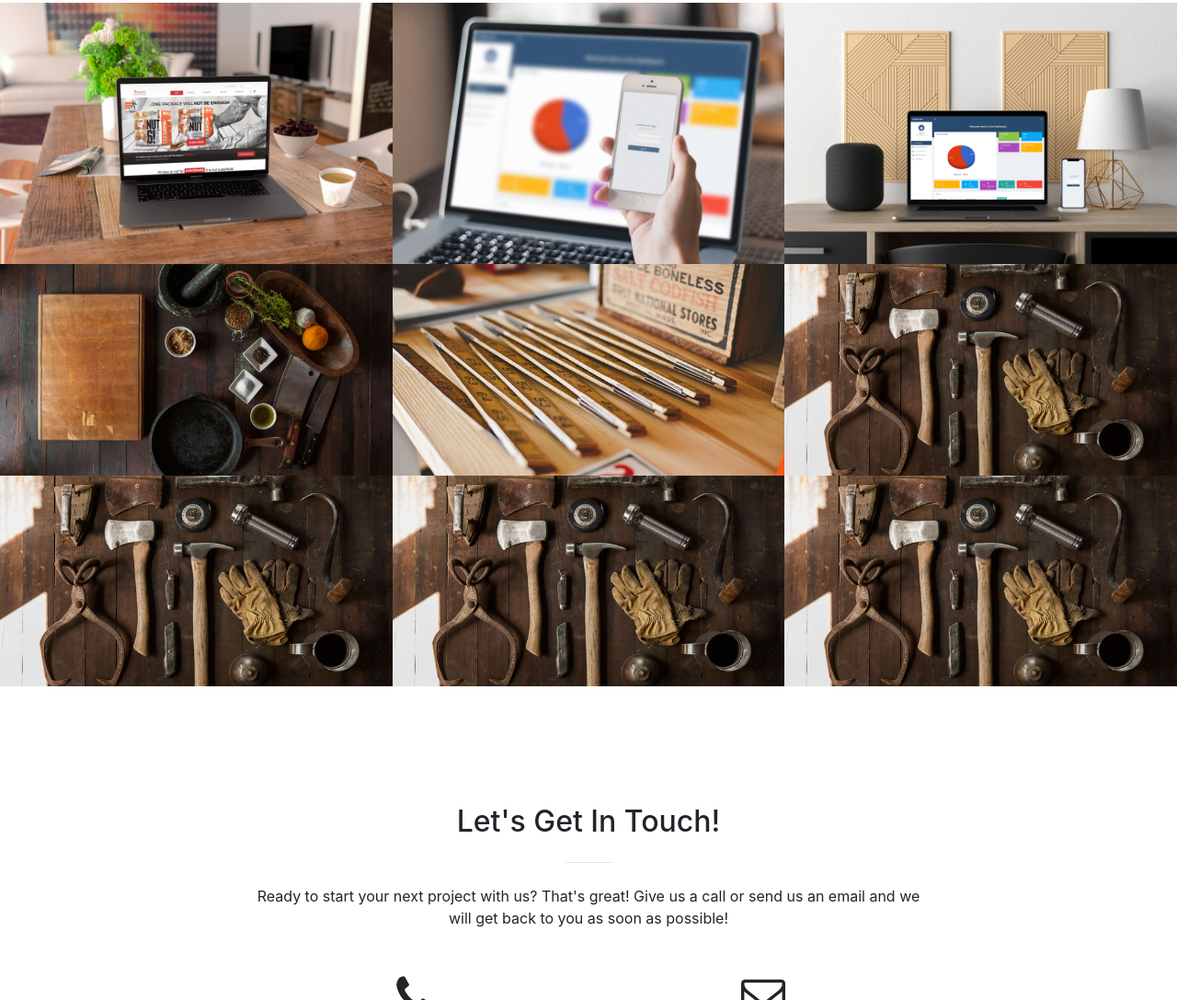
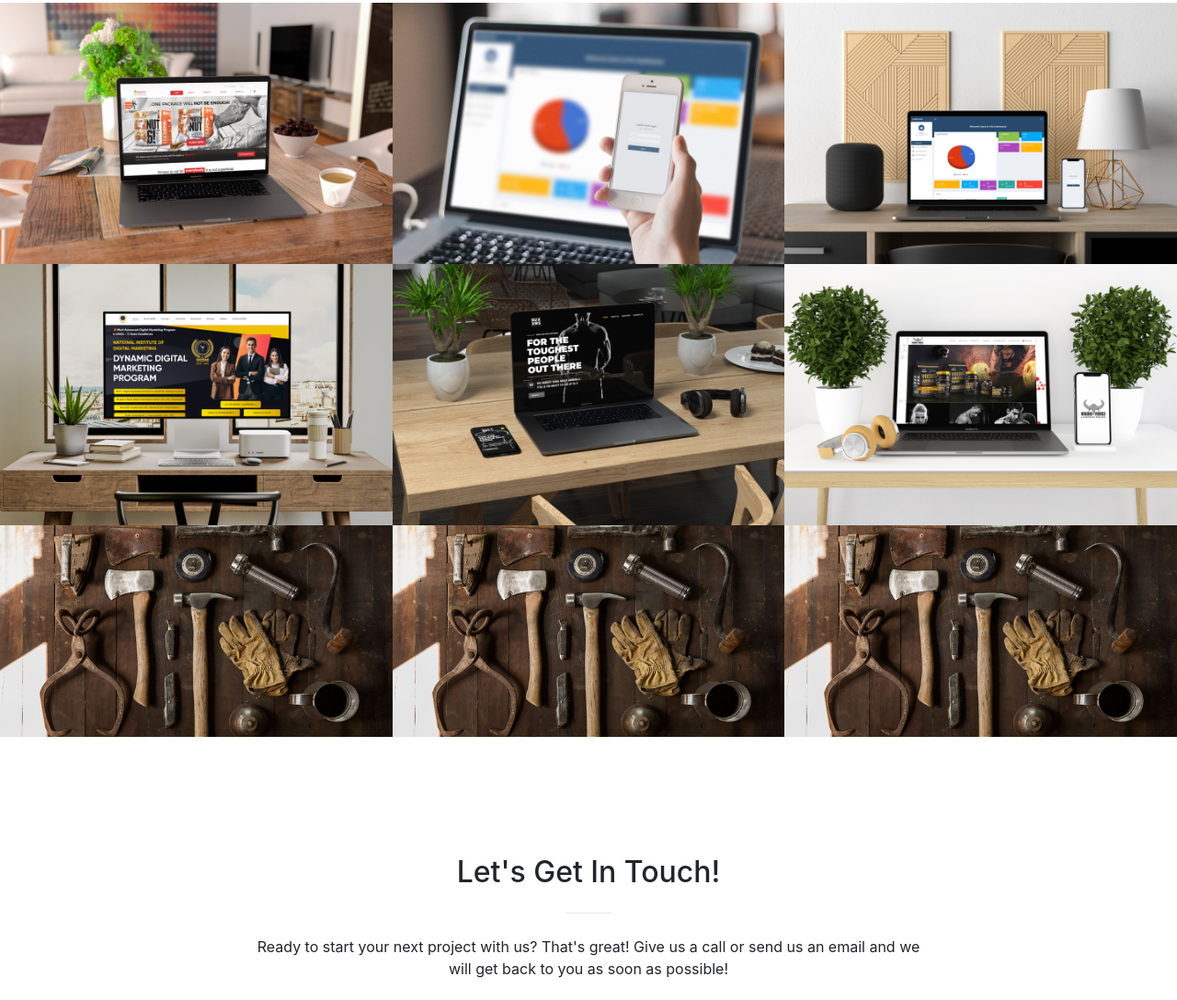
Before and after one commit to dheeraj-ashokan/dheeraj-ashokan.github.io, a website with bundled scripts: page index.html in a window 1280 px wide. Shown: the part 2200-3287 px from the top of the page at 92% size. Built offline with nearby package versions, Linux system fonts and the light colour scheme.

Commit message:
Update index.html

```diff
--- a/index.html
+++ b/index.html
@@ -233,7 +233,7 @@
           </div>
           <div class="col-lg-4 col-sm-6">
             <a class="portfolio-box" href="https://docs.google.com/spreadsheets/d/1ELxb6a_A4vp0mGWjSvnQwk1LuwgnT-oxXOLAHyqkj9g/edit?usp=drivesdk">
-              <img class="img-fluid" src="img/portfolio/thumbnails/4.jpg" alt="">
+              <img class="img-fluid" src="img/portfolio/thumbnails/nidm-thumb.jpg" alt="">
               <div class="portfolio-box-caption">
                 <div class="portfolio-box-caption-content">
                   <div class="project-category text-faded">
@@ -248,7 +248,7 @@
           </div>
           <div class="col-lg-4 col-sm-6">
             <a class="portfolio-box" href="img/portfolio/fullsize/5.jpg">
-              <img class="img-fluid" src="img/portfolio/thumbnails/5.jpg" alt="">
+              <img class="img-fluid" src="img/portfolio/thumbnails/suxx-thumb.jpg" alt="">
               <div class="portfolio-box-caption">
                 <div class="portfolio-box-caption-content">
                   <div class="project-category text-faded">
@@ -263,7 +263,7 @@
           </div>
           <div class="col-lg-4 col-sm-6">
             <a class="portfolio-box" href="img/portfolio/fullsize/6.jpg">
-              <img class="img-fluid" src="img/portfolio/thumbnails/6.jpg" alt="">
+              <img class="img-fluid" src="img/portfolio/thumbnails/viking-thumb.jpg" alt="">
               <div class="portfolio-box-caption">
                 <div class="portfolio-box-caption-content">
                   <div class="project-category text-faded">
```
